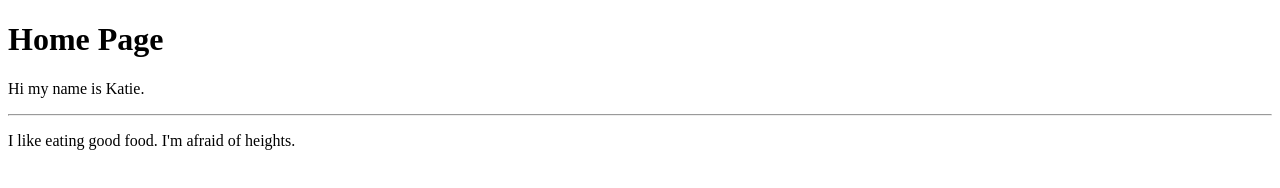
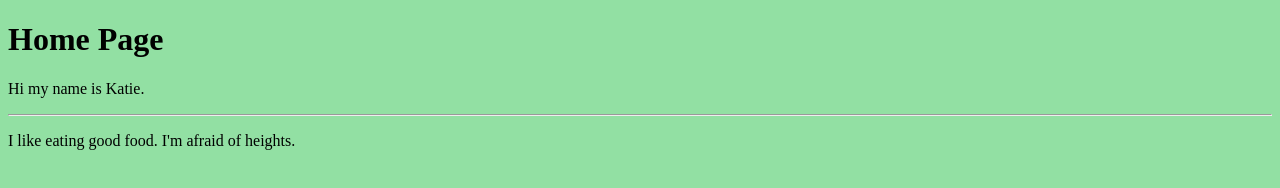
Before and after one commit to katiezzzzz/QA-Repository1, a plain HTML site: page index.html in a window 1280 px wide. Drawn offline with Linux system fonts and the light colour scheme.

Commit message:
basic stylesheet created

```diff
--- a/index.html
+++ b/index.html
@@ -7,6 +7,7 @@
     <meta charset="UTF-8">
     <meta name="viewport" content="width=device-width, initial-scale=1.0">
     <title>Homepage</title>
+    <link rel="stylesheet" href="styles.css"></link>
 </head>
 <body>
     <h1>Home Page</h1>
--- /dev/null
+++ b/styles.css
@@ -0,0 +1,3 @@
+body {
+    background-color: #92e0a3;
+}
```
